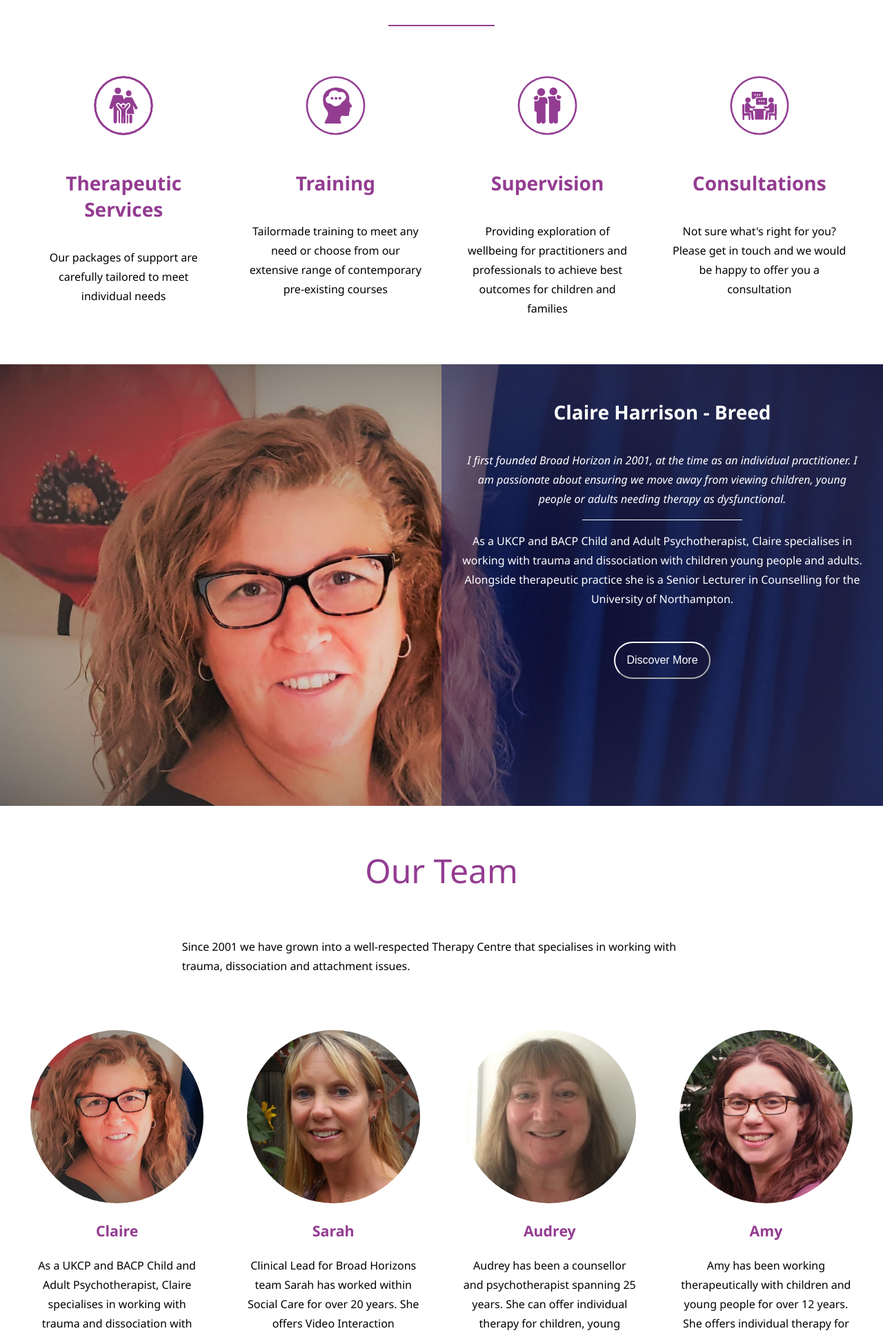
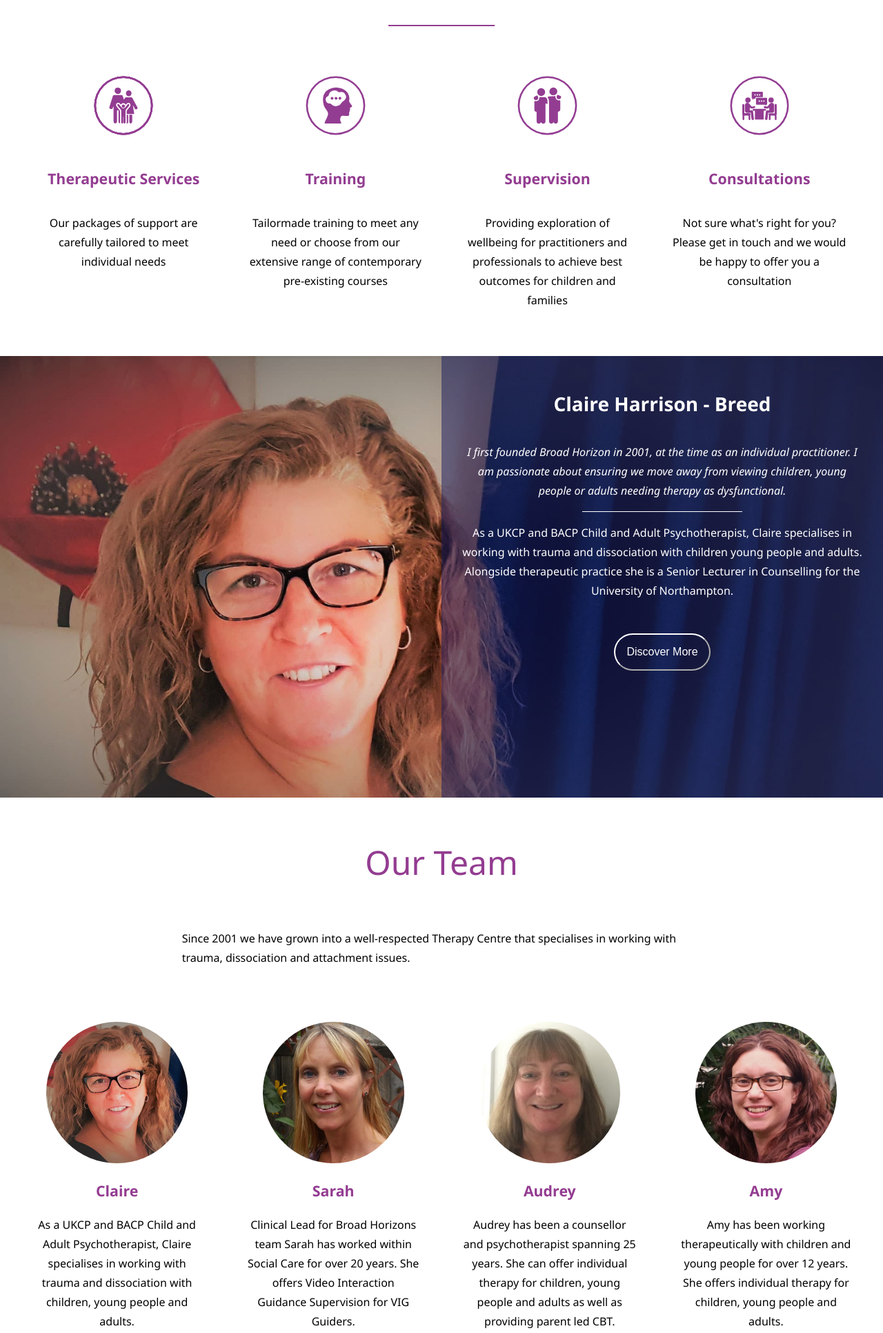
Before and after one commit to 40yostudent/tanyalecchi.com, a PHP site: page /index-wip.php in a window 1280 px wide. Shown: the part 953-2885 px from the top of the page at 69% size. Run offline with PHP 8.4, Linux system fonts and the light colour scheme.

Commit message:
titles and pictures size

```diff
--- a/index-wip.php
+++ b/index-wip.php
@@ -33,7 +33,7 @@
             <div>
                 <img src="./images/icon-services.svg">
                 <!-- <div> -->
-                    <h4>therapeutic services</h4>
+                    <h5>therapeutic services</h5>
                     <p>
                         Our packages of support are carefully tailored to meet individual needs
                     </p>
@@ -43,7 +43,7 @@
             <div>
                 <img src="./images/icon-training.svg">
                 <!-- <div> -->
-                    <h4>training</h4>
+                    <h5>training</h5>
                     <p>
                         Tailormade training to meet any need or choose from our extensive range of contemporary pre-existing courses
                     </p>
@@ -53,7 +53,7 @@
             <div>
                 <img src="./images/icon-supervisions.svg">
                 <!-- <div> -->
-                    <h4>supervision</h4>
+                    <h5>supervision</h5>
                     <p>
                         Providing exploration of wellbeing for practitioners and professionals to achieve best outcomes for children and families
                     </p>
@@ -63,7 +63,7 @@
             <div>
                 <img src="./images/icon-consultations.svg">
                 <!-- <div> -->
-                    <h4>consultations</h4>
+                    <h5>consultations</h5>
                     <p>
                         Not sure what's right for you? Please get in touch and we would be happy to offer you a consultation
                     </p>
--- a/styles.css
+++ b/styles.css
@@ -612,6 +612,12 @@ nav > a {
         width: 20%;
         margin: 2.5%;
     }
+
+    #team > div > img {
+        border-radius: 50%;
+        width: 16em;
+        margin: 0 calc((100% - 16em) / 2);
+    }
 }
 
 form {
```
